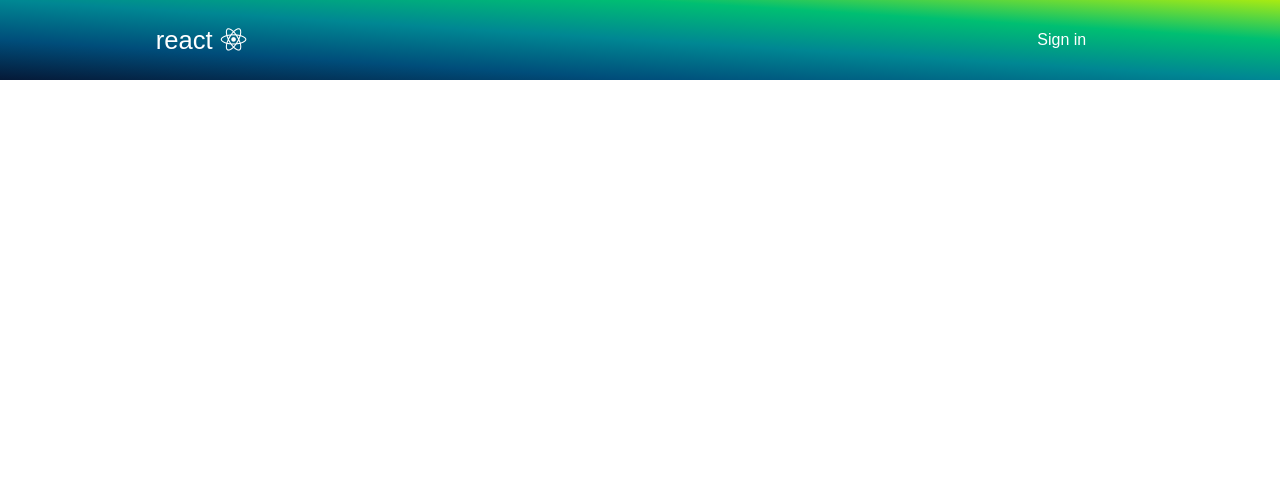
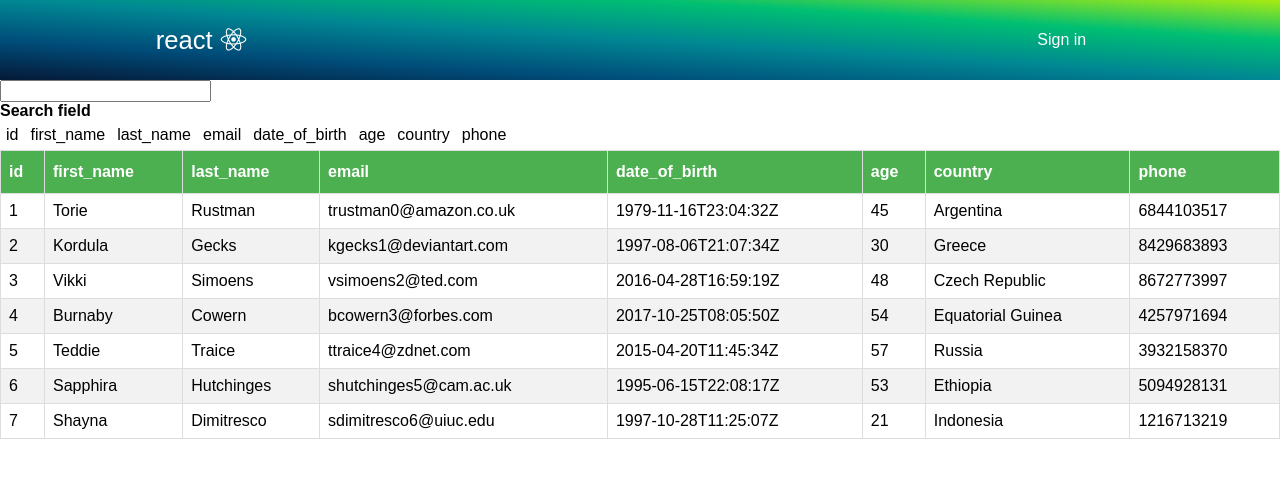
Before and after one commit to quanhoang288/Web-Technology-Project, a React (Create React App) app in the folder frontend/: page /dashboard in a window 1280 px wide. Shown: the top 478 px of the page. Built offline with nearby package versions, Linux system fonts and the light colour scheme.

Commit message:
'CreateTableComp'

```diff
--- a/frontend/src/App.js
+++ b/frontend/src/App.js
@@ -10,6 +10,7 @@ import {
   Route,
   Link
 } from "react-router-dom";
+import Dashboard from './components/Dashboard/Dashboard';
 class App extends Component {
     render() {
       return(
@@ -18,6 +19,7 @@ class App extends Component {
         <Switch>
           <Route path = '/login' exact component={Login}></Route>
           <Route path = '/register' exact component={Register}></Route>
+          <Route path = '/dashboard' component={Dashboard}></Route>
         </Switch>
       </Router>
       );
--- /dev/null
+++ b/frontend/src/components/Dashboard/Dashboard.js
@@ -0,0 +1,14 @@
+import React, { Component } from 'react'
+import DataTables from '../Table/Table'
+import MOCK_DATA from '../Table/MOCK.json'
+export class Dashboard extends Component {
+    render() {
+        return (
+            <div>
+                <DataTables data={MOCK_DATA}></DataTables>
+            </div>
+        )
+    }
+}
+
+export default Dashboard
--- /dev/null
+++ b/frontend/src/components/Table/MOCK.json
@@ -0,0 +1,7 @@
+[{"id":1,"first_name":"Torie","last_name":"Rustman","email":"trustman0@amazon.co.uk","date_of_birth":"1979-11-16T23:04:32Z","age":45,"country":"Argentina","phone":"6844103517"},
+    {"id":2,"first_name":"Kordula","last_name":"Gecks","email":"kgecks1@deviantart.com","date_of_birth":"1997-08-06T21:07:34Z","age":30,"country":"Greece","phone":"8429683893"},
+    {"id":3,"first_name":"Vikki","last_name":"Simoens","email":"vsimoens2@ted.com","date_of_birth":"2016-04-28T16:59:19Z","age":48,"country":"Czech Republic","phone":"8672773997"},
+    {"id":4,"first_name":"Burnaby","last_name":"Cowern","email":"bcowern3@forbes.com","date_of_birth":"2017-10-25T08:05:50Z","age":54,"country":"Equatorial Guinea","phone":"4257971694"},
+    {"id":5,"first_name":"Teddie","last_name":"Traice","email":"ttraice4@zdnet.com","date_of_birth":"2015-04-20T11:45:34Z","age":57,"country":"Russia","phone":"3932158370"},
+    {"id":6,"first_name":"Sapphira","last_name":"Hutchinges","email":"shutchinges5@cam.ac.uk","date_of_birth":"1995-06-15T22:08:17Z","age":53,"country":"Ethiopia","phone":"5094928131"},
+    {"id":7,"first_name":"Shayna","last_name":"Dimitresco","email":"sdimitresco6@uiuc.edu","date_of_birth":"1997-10-28T11:25:07Z","age":21,"country":"Indonesia","phone":"1216713219"}]
--- /dev/null
+++ b/frontend/src/components/Table/Table.css
@@ -0,0 +1,60 @@
+table {
+    font-family: Arial, Helvetica, sans-serif;
+    border-collapse: collapse;
+    width: 100%;
+  }
+
+  table td, table th {
+    border: 1px solid #ddd;
+    padding: 8px;
+  }
+
+  table tr:nth-child(even){background-color: #f2f2f2;}
+
+  table tr:hover {background-color: #ddd;}
+
+  table th {
+    padding-top: 12px;
+    padding-bottom: 12px;
+    text-align: left;
+    background-color: #4CAF50;
+    color: white;
+  }
+
+
+  .hiddenCB label {
+    padding: 4px 6px;
+    line-height: 190%;
+    outline-style: none;
+    transition: all .6s;
+  }
+
+  .hiddenCB div {
+    display: inline;
+    margin: 0;
+    padding: 0;
+    list-style: none;
+  }
+
+  .hiddenCB input[type="checkbox"],
+  .hiddenCB input[type="radio"] {
+    display: none;
+
+  }
+
+  .hiddenCB label {
+
+    cursor: pointer;
+  }
+
+  .hiddenCB input[type="checkbox"]+label:hover{
+    background: rgba(0, 128, 128, .8);
+  }
+
+  .hiddenCB input[type="checkbox"]:checked+label {
+    background: rgba(0, 128, 128, .4);
+  }
+
+  .hiddenCB input[type="checkbox"]:checked+label:hover{
+    background: rgba(0, 128, 128, 0, .7);
+  }
--- /dev/null
+++ b/frontend/src/components/Table/Table.js
@@ -0,0 +1,160 @@
+
+import './Table.css'
+import React, { Component } from 'react'
+
+export class Table extends Component {
+    constructor(props)
+    {
+        super(props)
+        this.state = {
+            data:this.props.data,
+            query: '',
+            query_field: []
+        }
+    }
+
+    componentDidMount() {
+
+        this.setState({ data: this.props.data })
+
+
+    }
+
+    rowClick = (row_data) => {
+        console.log(row_data)
+    }
+
+
+    searchFieldChangeHandler = (field_index) => {
+        const query_field = this.state.query_field
+
+        this.setState({query_field:query_field})
+    }
+
+    queryHandler = (e) => {
+
+        this.setState({ query: e.target.value })
+
+        if (e.target.value === '') {
+            this.setState({ data: this.props.data });
+
+        }
+        else {
+            //perform searching
+            const matchingIndex = []
+            const row_data = this.props.data.map((elm, idx) => {
+                return (Object.values(elm))
+            })
+
+            row_data.forEach((row, idx) => {
+                row.forEach((field, idx) => {
+                    let match = String(field).indexOf(this.state.query)
+                    if (match > -1) {
+                        matchingIndex.push(idx)
+                        console.log(matchingIndex)
+                    }
+                }
+                )
+            }
+
+            )
+            this.setState({
+                'data': this.props.data.filter((_, idx) => {
+                    return matchingIndex.indexOf(idx) !== -1
+                })
+            })
+        }
+    }
+
+    render() {
+        const data = this.state.data
+        const columns = data[0] && Object.keys(data[0])
+        return (
+            <React.Fragment>
+
+
+                <div>
+                    <input onChange={this.queryHandler} value={this.state.query}></input>
+                </div>
+
+
+                <div class="hiddenCB">
+                    <h3>Search field</h3>
+
+                    <div>
+
+                        {
+                            data[0]?
+                            columns.map((elm, idx) => {
+                                return (
+                                    <React.Fragment>
+                                        <input key={idx} type="checkbox" checked={this.state.query_field.includes(elm)}
+
+                                            onClick = {(e) => {
+                                                const checked = this.state.query_field.includes(elm)
+                                                const query_field = {...this.state}.query_field
+                                                if(checked)
+                                                {
+                                                    query_field.pop(elm)
+                                                }
+                                                else{
+                                                    query_field.push(elm)
+                                                }
+                                                this.setState({query_field:query_field})
+                                            }}
+                                        /><label >{elm}</label>
+                                    </React.Fragment>
+
+                                )
+
+                            }):null
+                        }
+
+                    </div>
+                </div>
+
+                <table>
+                    <thead>
+                        <tr>
+                            {
+                                data[0] ?
+                                    columns.map((elm, idx) => {
+                                        return (
+                                            <th key={idx}>{elm}</th>
+                                        )
+                                    })
+                                    : null
+                            }
+                        </tr>
+                    </thead>
+                    <tbody>
+
+                        {data[0] ?
+                            data.map((row, idx) => {
+
+                                let row_values = Object.values(row)
+                                return (
+                                    <tr key={idx} onClick={() => { this.rowClick(row) }}>
+                                        {
+                                            row_values.map((row_val, td_idx) => {
+                                                return (
+                                                    <td key={td_idx}>{row_val}</td>
+                                                )
+                                            })
+                                        }
+                                    </tr>
+
+                                )
+                            })
+                            : null
+                        }
+
+                    </tbody>
+                </table>
+            </React.Fragment>
+
+        )
+    }
+}
+
+export default Table
--- a/frontend/src/hoc/PrivateRoute/PrivateRoute.js
+++ b/frontend/src/hoc/PrivateRoute/PrivateRoute.js
@@ -1,33 +1,26 @@
 import React, { Fragment } from 'react'
-import { Redirect , Route} from 'react-router-dom'
+import { Redirect, Route } from 'react-router-dom'
 import { connect } from 'react-redux'
 
-const PrivateRoute = ({component: Component,token,permission, ...rest}) => {
-
-    // check permission before processing
+const PrivateRoute = ({ component: Component, token, permission, ...rest }) => {
+    return (
+        <Route {...rest} render={props => {
+            if (token) {
+                if (this.props.user.role === permission) {
+                    return (<Component {...props} />)
+                }
+                return <div>Permission deined</div>
+            }
+            return <Redirect to="/login" />
 
 
-    //look for permission status in redux store ( current user )
-
-
-
-    //
-    return (
-
-
-        <Route {...rest} render={props => (
-            token ?
-                <Component {...props} />
-            : <Redirect to="/login" />
-        )} />
+        }} />
     );
-
-
-
 }
 const mapState = (state) => {
     return {
-        token: state.authReducer.token
+        token: state.authReducer.token,
+        user: state.authReducer.user
     }
 }
 
--- a/frontend/src/store/reducers/auth.js
+++ b/frontend/src/store/reducers/auth.js
@@ -15,7 +15,7 @@ const initState = {
 
 
 // action creator
-export default (state = initState, action) => {
+const dispatcher =  (state = initState, action) => {
     switch (action.type) {
         case USER_LOADING:
             return {
@@ -73,3 +73,5 @@ export default (state = initState, action) => {
             return state
     }
 }
+
+export default dispatcher
```
Also changed, not shown: frontend/src/components/Table/columns.js (added, +51 -0 lines).
